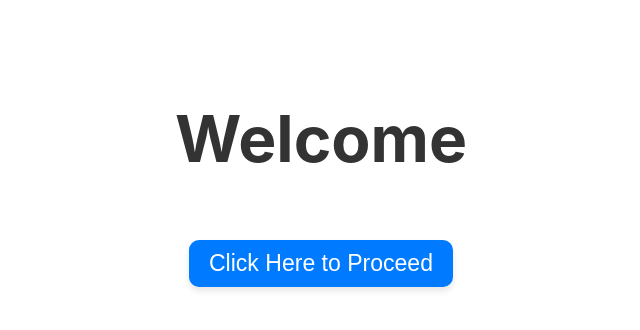
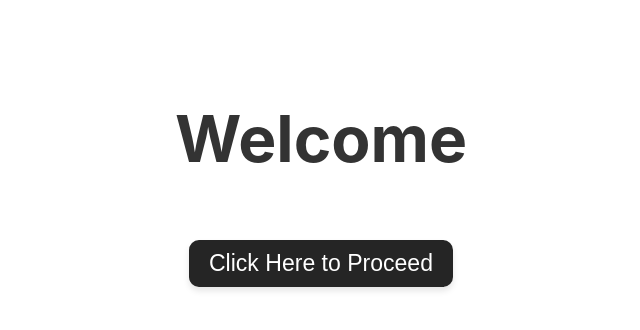
Before and after one commit to DhanushNehru/CustomCodeEditor, a React (Create React App) app: page / in a window 1280 px wide. Shown: the top 330 px of the page, without its empty margins (319-959 px from the left). Built offline with nearby package versions, Linux system fonts and the light colour scheme.

Commit message:
update button styling

```diff
--- a/src/components/EditorComponent.js
+++ b/src/components/EditorComponent.js
@@ -1,6 +1,6 @@
 import React, { useState, useRef } from 'react';
 import Editor from "@monaco-editor/react";
-import './EditorComponent.css'  // Optional for styling
+import './EditorComponent.css';  // Optional for styling
 
 const judge0SubmitUrl = process.env.JUDGE0_SUMBISSION_URL;
 
@@ -91,7 +91,7 @@ function EditorComponent() {
   }
 
   return (
-      <div className="editor-container">
+      <div className="editor-container" style={styles.container}>
       {error && <div className="error-message">{error}</div>}
 
       {/* Language toggle button (top right corner) */}
@@ -110,7 +110,7 @@ function EditorComponent() {
         onChange={(value) => setCode(value)} // Update code state on change
         language={DEFAULT_LANGUAGE} // Set default language to JavaScript
       />
-      <button onClick={submitCode}>
+      <button onClick={submitCode} style={styles.button}>
         Run {LANGUAGE_NAME} Code
       </button>
 
@@ -121,4 +121,24 @@ function EditorComponent() {
   )
 }
 
+const styles = {
+
+  //container:{
+   // textAlign: 'center',
+  //},
+
+  button: {
+    marginLeft: '42%',
+    marginTop: '5px',
+    padding: '10px 20px',
+    backgroundColor: '#252525',
+    color: '#fff',
+    border: 'none',
+    borderRadius: '5px',
+    fontSize: '1.2em',
+    cursor: 'pointer',
+    boxShadow: '0 4px 6px rgba(0, 0, 0, 0.1)',
+  },
+};
+
 export default EditorComponent;
--- a/src/components/LandingPage.js
+++ b/src/components/LandingPage.js
@@ -29,7 +29,7 @@ const styles = {
   button: {
     marginTop: '20px',
     padding: '10px 20px',
-    backgroundColor: '#007bff',
+    backgroundColor: '#252525',
     color: '#fff',
     border: 'none',
     borderRadius: '10px',
```
